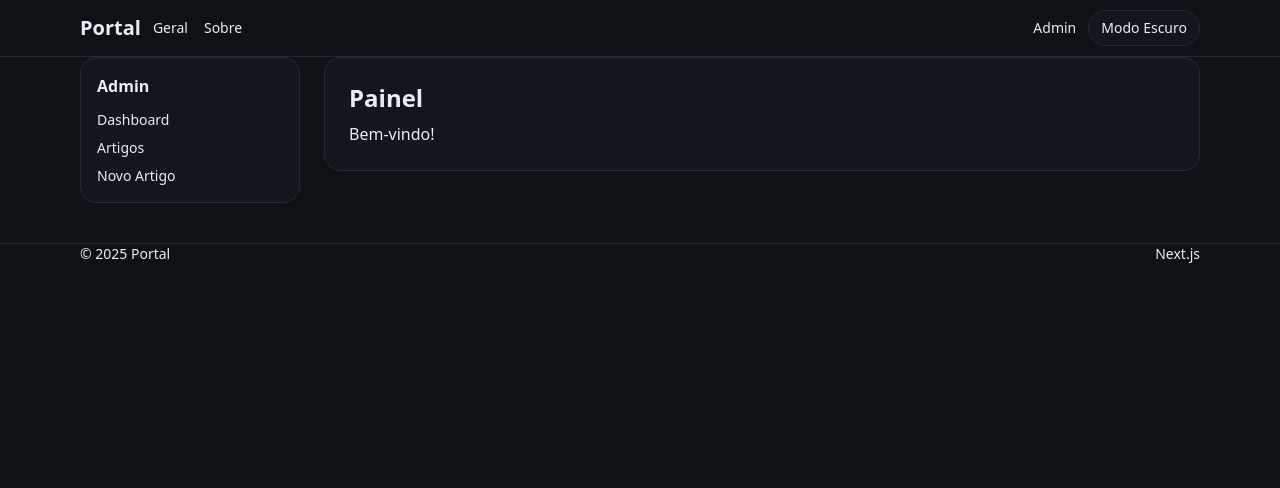
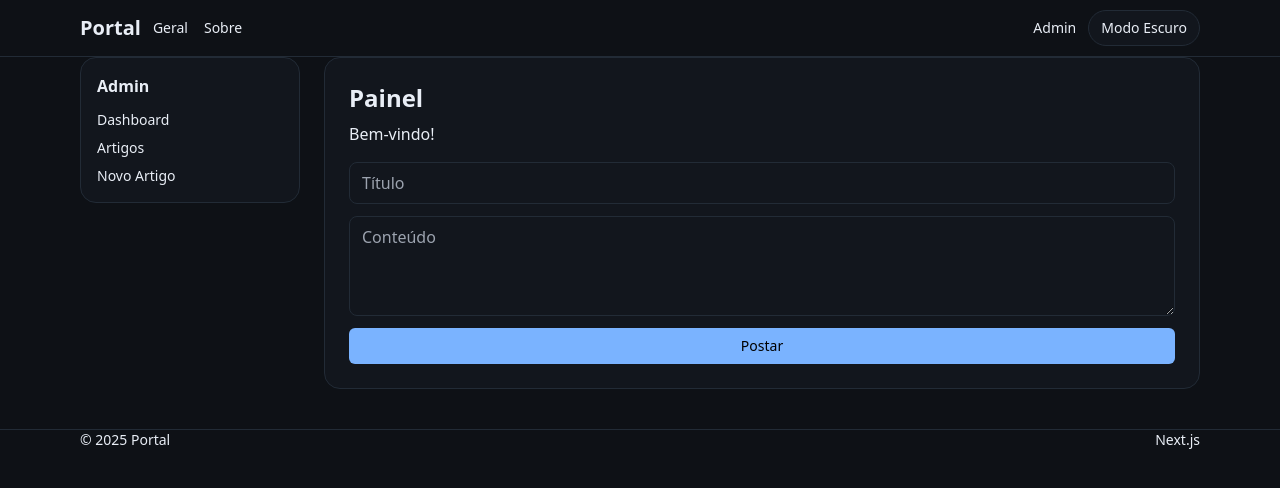
Before and after one commit to EJCPMJP/portal, a Next.js app: page /admin in a window 1280 px wide. Shown: the top 488 px of the page. Built offline with nearby package versions, Linux system fonts and the light colour scheme; no server answers.

Commit message:
feat(admin): add quick post field

```diff
--- a/src/app/admin/page.tsx
+++ b/src/app/admin/page.tsx
@@ -1 +1,45 @@
-export default function AdminHome(){return(<div className="token-surface border token-border rounded-2xl p-6"><h1 className="text-2xl font-bold mb-2">Painel</h1><p>Bem-vindo!</p></div>);}
+import { prisma } from "@/lib/db";
+import { redirect } from "next/navigation";
+
+export const dynamic = "force-dynamic";
+
+async function create(formData: FormData) {
+  "use server";
+  const title = String(formData.get("title") || "").trim();
+  const content = String(formData.get("content") || "").trim();
+  if (!title || !content) return;
+  const slug = title
+    .toLowerCase()
+    .trim()
+    .replace(/[^a-z0-9\s-]/g, "")
+    .replace(/\s+/g, "-");
+  await prisma.article.create({ data: { title, slug, content } });
+  redirect("/admin/artigos");
+}
+
+export default function AdminHome() {
+  return (
+    <div className="token-surface border token-border rounded-2xl p-6">
+      <h1 className="text-2xl font-bold mb-2">Painel</h1>
+      <p>Bem-vindo!</p>
+      <form action={create} className="mt-4 grid gap-3">
+        <input
+          name="title"
+          className="px-3 py-2 rounded-lg token-surface border token-border"
+          placeholder="Título"
+        />
+        <textarea
+          name="content"
+          className="px-3 py-2 rounded-lg token-surface border token-border min-h-[100px]"
+          placeholder="Conteúdo"
+        />
+        <button
+          type="submit"
+          className="rounded-md bg-[var(--brand)] px-4 py-2 text-sm font-medium text-black hover:bg-[var(--accent)]"
+        >
+          Postar
+        </button>
+      </form>
+    </div>
+  );
+}
```
